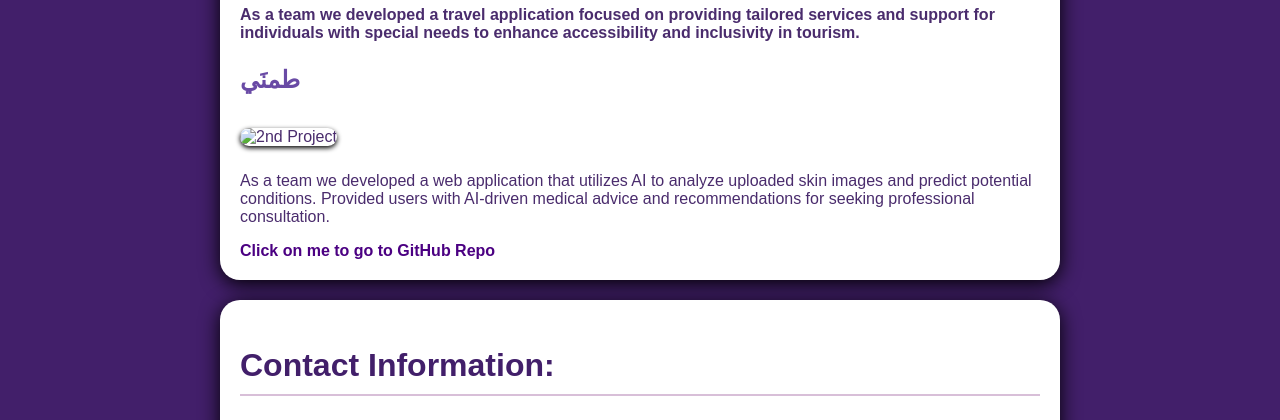
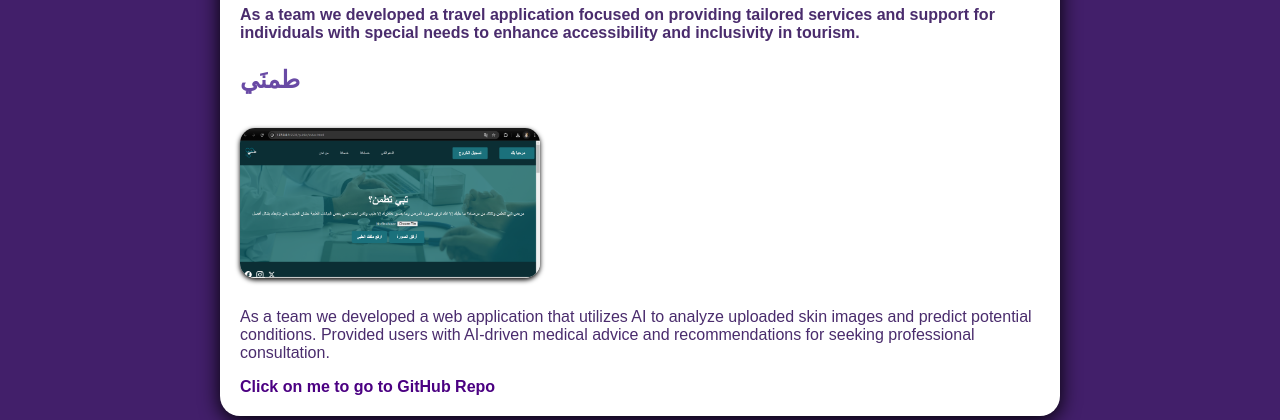
Before and after one commit to SillyShatha/My-Resume, a plain HTML site: page index.html in a window 1280 px wide. Shown: the part 1700-2120 px from the top of the page. Drawn offline with Linux system fonts and the light colour scheme.

Commit message:
Update index.html img

```diff
--- a/index.html
+++ b/index.html
@@ -68,7 +68,7 @@
 
       <article>
         <h3>طمنَي</h3>
-        <img src=".طمني.png" alt="2nd Project" class="projectImage" />
+        <img src="طمني.png" alt="2nd Project" class="projectImage" />
         <p>
           As a team we developed a web application that utilizes AI to analyze
           uploaded skin images and predict potential conditions. Provided users
```
